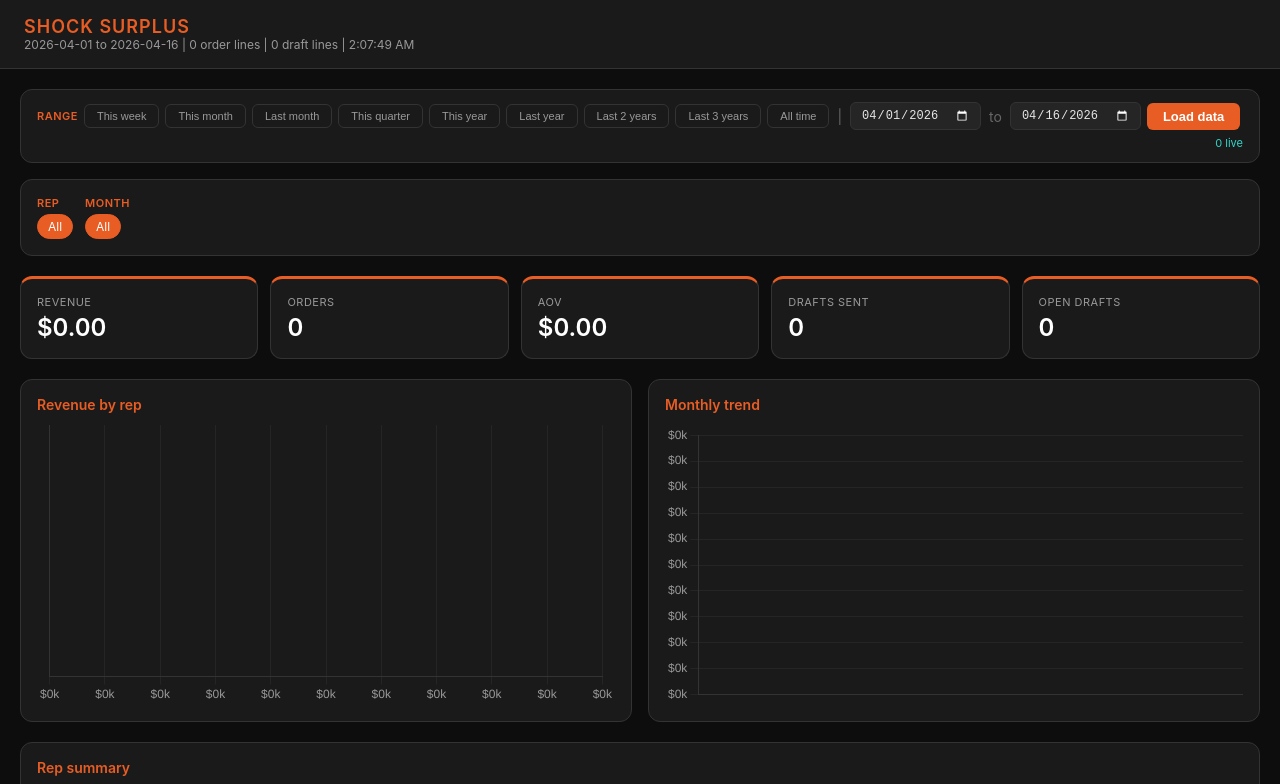
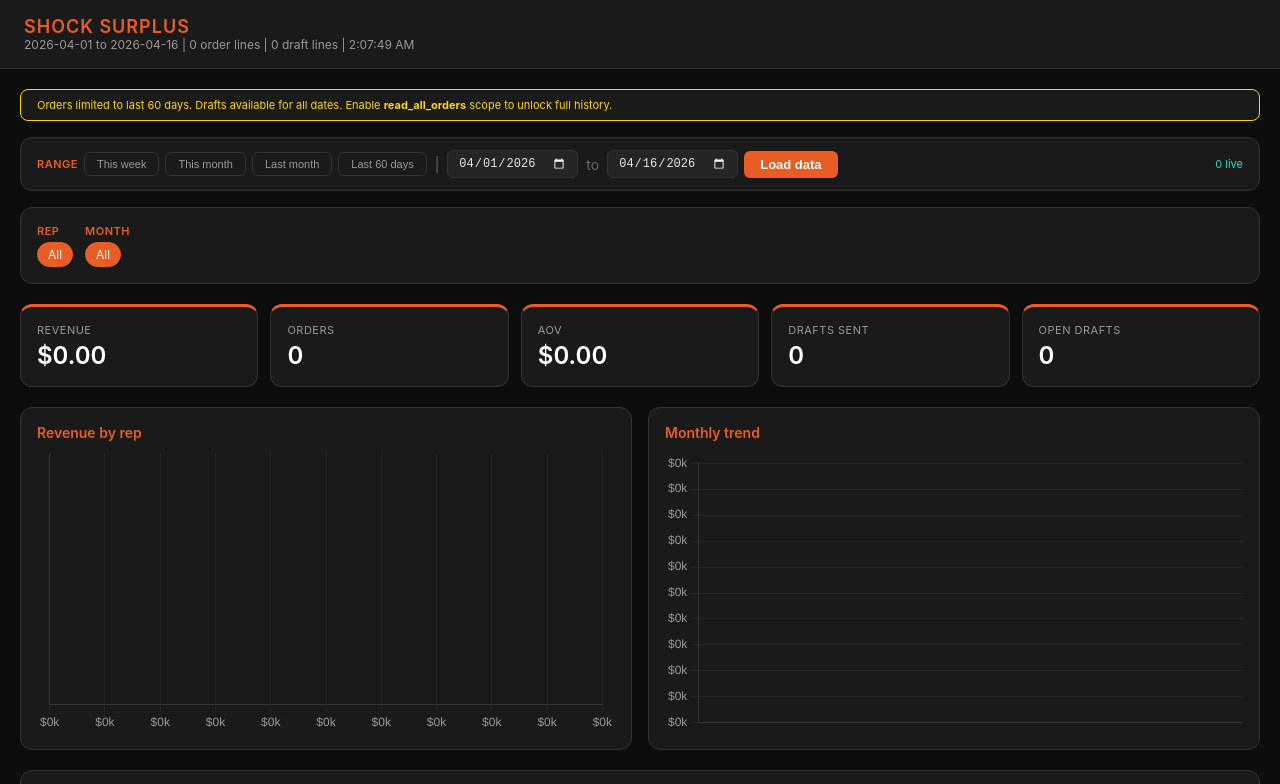
Before and after one commit to matthewgriffinSS/ss-dashboard, a website: page public/index.html in a window 1280 px wide. Both pictures are taken after a click on the button "Load data". Shown: the top 784 px of the page. Drawn offline with nearby package versions, Linux system fonts and the light colour scheme; no server answers.

Commit message:
Update index.html

```diff
--- a/public/index.html
+++ b/public/index.html
@@ -50,6 +50,7 @@
 .grand-total td{font-weight:600;border-top:2px solid var(--accent);background:var(--bg3);color:#fff}
 .table-scroll{overflow-x:auto;max-height:400px;overflow-y:auto}
 .num{text-align:right;font-variant-numeric:tabular-nums}
+.scope-note{font-size:11px;color:var(--yellow);padding:8px 16px;background:var(--bg2);border:1px solid var(--yellow);border-radius:8px;margin-bottom:16px}
 @media(max-width:900px){.kpi-row{grid-template-columns:repeat(3,1fr)}.grid-2{grid-template-columns:1fr}}
 @media(max-width:600px){.kpi-row{grid-template-columns:repeat(2,1fr)}}
 </style>
@@ -57,17 +58,13 @@
 <body>
 <div class="header"><div><h1>SHOCK SURPLUS</h1><div class="meta" id="status">Select a date range to load data</div></div></div>
 <div class="container">
+<div class="scope-note">Orders limited to last 60 days. Drafts available for all dates. Enable <strong>read_all_orders</strong> scope to unlock full history.</div>
 <div class="date-bar">
 <label>Range</label>
 <button class="date-btn" onclick="sp('thisWeek',this)">This week</button>
 <button class="date-btn" onclick="sp('thisMonth',this)">This month</button>
 <button class="date-btn" onclick="sp('lastMonth',this)">Last month</button>
-<button class="date-btn" onclick="sp('thisQuarter',this)">This quarter</button>
-<button class="date-btn" onclick="sp('thisYear',this)">This year</button>
-<button class="date-btn" onclick="sp('lastYear',this)">Last year</button>
-<button class="date-btn" onclick="sp('last2Years',this)">Last 2 years</button>
-<button class="date-btn" onclick="sp('last3Years',this)">Last 3 years</button>
-<button class="date-btn" onclick="sp('allTime',this)">All time</button>
+<button class="date-btn" onclick="sp('last60',this)">Last 60 days</button>
 <span class="sep">|</span>
 <input type="date" id="dateFrom" class="date-input">
 <span class="sep">to</span>
@@ -110,12 +107,7 @@
   if(p==='thisWeek'){const d=now.getDay(),diff=d===0?6:d-1;f=new Date(now);f.setDate(now.getDate()-diff);t=now}
   else if(p==='thisMonth'){f=new Date(y,m,1);t=now}
   else if(p==='lastMonth'){f=new Date(y,m-1,1);t=new Date(y,m,0)}
-  else if(p==='thisQuarter'){const q=Math.floor(m/3)*3;f=new Date(y,q,1);t=now}
-  else if(p==='thisYear'){f=new Date(y,0,1);t=now}
-  else if(p==='lastYear'){f=new Date(y-1,0,1);t=new Date(y-1,11,31)}
-  else if(p==='last2Years'){f=new Date(y-2,0,1);t=now}
-  else if(p==='last3Years'){f=new Date(y-3,0,1);t=now}
-  else if(p==='allTime'){f=new Date(2017,11,1);t=now}
+  else if(p==='last60'){f=new Date(now);f.setDate(now.getDate()-60);t=now}
   document.getElementById('dateFrom').value=f.toISOString().split('T')[0];
   document.getElementById('dateTo').value=t.toISOString().split('T')[0];
   document.querySelectorAll('.date-btn').forEach(b=>b.classList.remove('active'));
@@ -123,113 +115,82 @@
   loadAll();
 }
 
-// Fetch all pages for one month of one endpoint
-async function fetchMonthAllPages(endpoint, mo, progressCb) {
-  let sinceId = '0';
-  let allData = [];
-  let page = 1;
-  let source = 'live';
-
-  while (true) {
-    progressCb(mo, page);
-    const r = await fetch('/api/' + endpoint + '?month=' + mo + '&since_id=' + sinceId);
-    if (!r.ok) throw new Error(r.status + ' ' + r.statusText);
-    const ct = r.headers.get('content-type') || '';
-    if (!ct.includes('json')) throw new Error('Non-JSON response');
-    const d = await r.json();
-    if (d.error) throw new Error(d.error);
-
-    source = d.source;
-    if (d.data) allData = allData.concat(d.data);
-
-    // If cached, we got everything in one call
-    if (source === 'cache' || !d.hasMore) break;
-
-    sinceId = d.lastId;
-    page++;
-    await new Promise(resolve => setTimeout(resolve, 200));
+async function fetchMonthAllPages(endpoint,mo,progressCb){
+  let sinceId='0',allData=[],page=1,source='live';
+  while(true){
+    progressCb(mo,page);
+    const r=await fetch('/api/'+endpoint+'?month='+mo+'&since_id='+sinceId);
+    if(!r.ok)throw new Error(r.status+' '+r.statusText);
+    const ct=r.headers.get('content-type')||'';
+    if(!ct.includes('json'))throw new Error('Non-JSON response');
+    const d=await r.json();
+    if(d.error)throw new Error(d.error);
+    source=d.source;
+    if(d.data)allData=allData.concat(d.data);
+    if(source==='cache'||!d.hasMore)break;
+    sinceId=d.lastId;page++;
+    await new Promise(resolve=>setTimeout(resolve,200));
   }
-
-  return { data: allData, source };
+  return{data:allData,source};
 }
 
-// Cache a completed month's data to blob
-async function cacheMonth(endpoint, mo, data) {
-  try {
-    await fetch('/api/' + endpoint + '?month=' + mo + '&action=cache', {
-      method: 'POST',
-      headers: { 'Content-Type': 'application/json' },
-      body: JSON.stringify(data)
-    });
-  } catch (e) { console.error('Cache write failed for ' + mo, e); }
+async function cacheMonth(endpoint,mo,data){
+  try{await fetch('/api/'+endpoint+'?month='+mo+'&action=cache',{method:'POST',headers:{'Content-Type':'application/json'},body:JSON.stringify(data)})}catch(e){console.error('Cache failed',mo,e)}
 }
 
-function isCompleteMonth(mo) {
-  const now = new Date();
-  const current = now.getFullYear() + '-' + String(now.getMonth() + 1).padStart(2, '0');
-  return mo < current;
+function isCompleteMonth(mo){
+  const now=new Date();const current=now.getFullYear()+'-'+String(now.getMonth()+1).padStart(2,'0');
+  return mo<current;
 }
 
-async function loadAll() {
-  const dMin = document.getElementById('dateFrom').value;
-  const dMax = document.getElementById('dateTo').value;
-  if (!dMin || !dMax) { alert('Select a date range'); return; }
+async function loadAll(){
+  const dMin=document.getElementById('dateFrom').value,dMax=document.getElementById('dateTo').value;
+  if(!dMin||!dMax){alert('Select a date range');return}
+  document.getElementById('goBtn').disabled=true;
+  document.getElementById('loadingArea').style.display='block';
+  document.getElementById('dashboard').style.display='none';
 
-  document.getElementById('goBtn').disabled = true;
-  document.getElementById('loadingArea').style.display = 'block';
-  document.getElementById('dashboard').style.display = 'none';
+  const months=getMonths(dMin,dMax);
+  const total=months.length*2;
+  let done=0,cached=0,fetched=0;
+  allOrders=[];allDrafts=[];
 
-  const months = getMonths(dMin, dMax);
-  const total = months.length * 2;
-  let done = 0, cached = 0, fetched = 0;
-  allOrders = []; allDrafts = [];
-
-  for (const mo of months) {
-    // Orders
-    try {
-      const result = await fetchMonthAllPages('orders', mo, (m, pg) => {
-        document.getElementById('loadingDetail').textContent = 'Orders ' + m + ' page ' + pg + '...';
-        document.getElementById('pf').style.width = Math.round(done / total * 100) + '%';
+  for(const mo of months){
+    try{
+      const result=await fetchMonthAllPages('orders',mo,(m,pg)=>{
+        document.getElementById('loadingDetail').textContent='Orders '+m+' page '+pg+'...';
+        document.getElementById('pf').style.width=Math.round(done/total*100)+'%';
       });
-      allOrders = allOrders.concat(result.data);
-      if (result.source === 'cache') cached++; else fetched++;
-
-      // Cache if complete month and was fetched live
-      if (result.source === 'live' && isCompleteMonth(mo) && result.data.length > 0) {
-        cacheMonth('orders', mo, result.data); // fire and forget
-      }
-    } catch (e) { console.error('Orders ' + mo + ':', e.message); }
+      allOrders=allOrders.concat(result.data);
+      if(result.source==='cache')cached++;else fetched++;
+      if(result.source==='live'&&isCompleteMonth(mo)&&result.data.length>0)cacheMonth('orders',mo,result.data);
+    }catch(e){console.error('Orders '+mo+':',e.message)}
     done++;
 
-    // Drafts
-    try {
-      const result = await fetchMonthAllPages('draft-orders', mo, (m, pg) => {
-        document.getElementById('loadingDetail').textContent = 'Drafts ' + m + ' page ' + pg + '...';
-        document.getElementById('pf').style.width = Math.round(done / total * 100) + '%';
+    try{
+      const result=await fetchMonthAllPages('draft-orders',mo,(m,pg)=>{
+        document.getElementById('loadingDetail').textContent='Drafts '+m+' page '+pg+'...';
+        document.getElementById('pf').style.width=Math.round(done/total*100)+'%';
       });
-      allDrafts = allDrafts.concat(result.data);
-      if (result.source === 'cache') cached++; else fetched++;
-
-      if (result.source === 'live' && isCompleteMonth(mo) && result.data.length > 0) {
-        cacheMonth('draft-orders', mo, result.data);
-      }
-    } catch (e) { console.error('Drafts ' + mo + ':', e.message); }
+      allDrafts=allDrafts.concat(result.data);
+      if(result.source==='cache')cached++;else fetched++;
+      if(result.source==='live'&&isCompleteMonth(mo)&&result.data.length>0)cacheMonth('draft-orders',mo,result.data);
+    }catch(e){console.error('Drafts '+mo+':',e.message)}
     done++;
   }
 
-  // Filter to exact date range
-  const startD = new Date(dMin + 'T00:00:00'), endD = new Date(dMax + 'T23:59:59');
-  allOrders = allOrders.filter(o => { const d = new Date(o.created_at); return d >= startD && d <= endD; });
-  allDrafts = allDrafts.filter(o => { const d = new Date(o.created_at); return d >= startD && d <= endD; });
+  const startD=new Date(dMin+'T00:00:00'),endD=new Date(dMax+'T23:59:59');
+  allOrders=allOrders.filter(o=>{const d=new Date(o.created_at);return d>=startD&&d<=endD});
+  allDrafts=allDrafts.filter(o=>{const d=new Date(o.created_at);return d>=startD&&d<=endD});
 
-  document.getElementById('pf').style.width = '100%';
-  document.getElementById('cacheInfo').textContent = (cached ? cached + ' cached, ' : '') + fetched + ' live';
-  document.getElementById('loadingArea').style.display = 'none';
-  document.getElementById('dashboard').style.display = 'block';
-  document.getElementById('goBtn').disabled = false;
-  document.getElementById('status').textContent = dMin + ' to ' + dMax + ' | ' + allOrders.length + ' order lines | ' + allDrafts.length + ' draft lines | ' + new Date().toLocaleTimeString();
+  document.getElementById('pf').style.width='100%';
+  document.getElementById('cacheInfo').textContent=(cached?cached+' cached, ':'')+fetched+' live';
+  document.getElementById('loadingArea').style.display='none';
+  document.getElementById('dashboard').style.display='block';
+  document.getElementById('goBtn').disabled=false;
+  document.getElementById('status').textContent=dMin+' to '+dMax+' | '+allOrders.length+' order lines | '+allDrafts.length+' draft lines | '+new Date().toLocaleTimeString();
 
-  filters = { rep: new Set(), month: new Set() }; buildFilters(); render();
+  filters={rep:new Set(),month:new Set()};buildFilters();render();
 }
 
 function buildFilters(){
```
